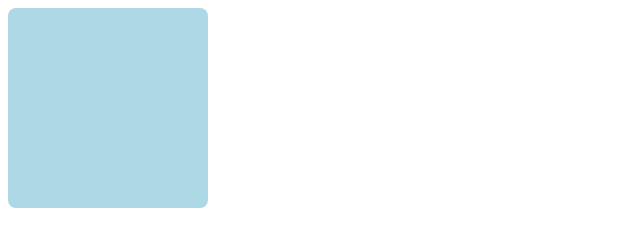
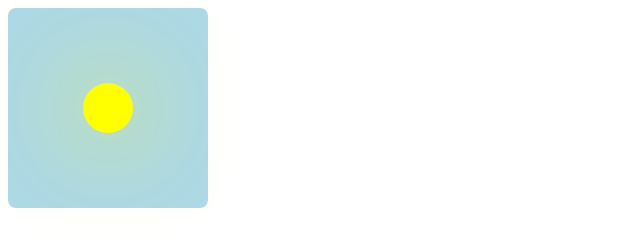
Before and after one commit to ronniesong0809/css-weather, a website: page index.html in a window 1280 px wide. Shown: the whole page, without its empty margins (0-640 px from the left). Drawn offline with Linux system fonts and the light colour scheme.

Commit message:
feat: add a simple sun

```diff
--- a/index.html
+++ b/index.html
@@ -10,11 +10,24 @@
       background: lightblue;
       border-radius: 8px;
     }
+    .sunny:before {
+      content: "";
+      position: absolute;
+      top: 50%;
+      left: 50%;
+      transform: translate(-50%, -50%);
+      width: 50px;
+      height: 50px;
+      background: yellow;
+      border-radius: 50%;
+      box-shadow: 0 0 100px #ff0;
+      z-index: 2;
+    }
   </style>
 </head>
 
 <body>
-  <div class="weather"></div>
+  <div class="weather sunny"></div>
 </body>
 
 </html>
```
